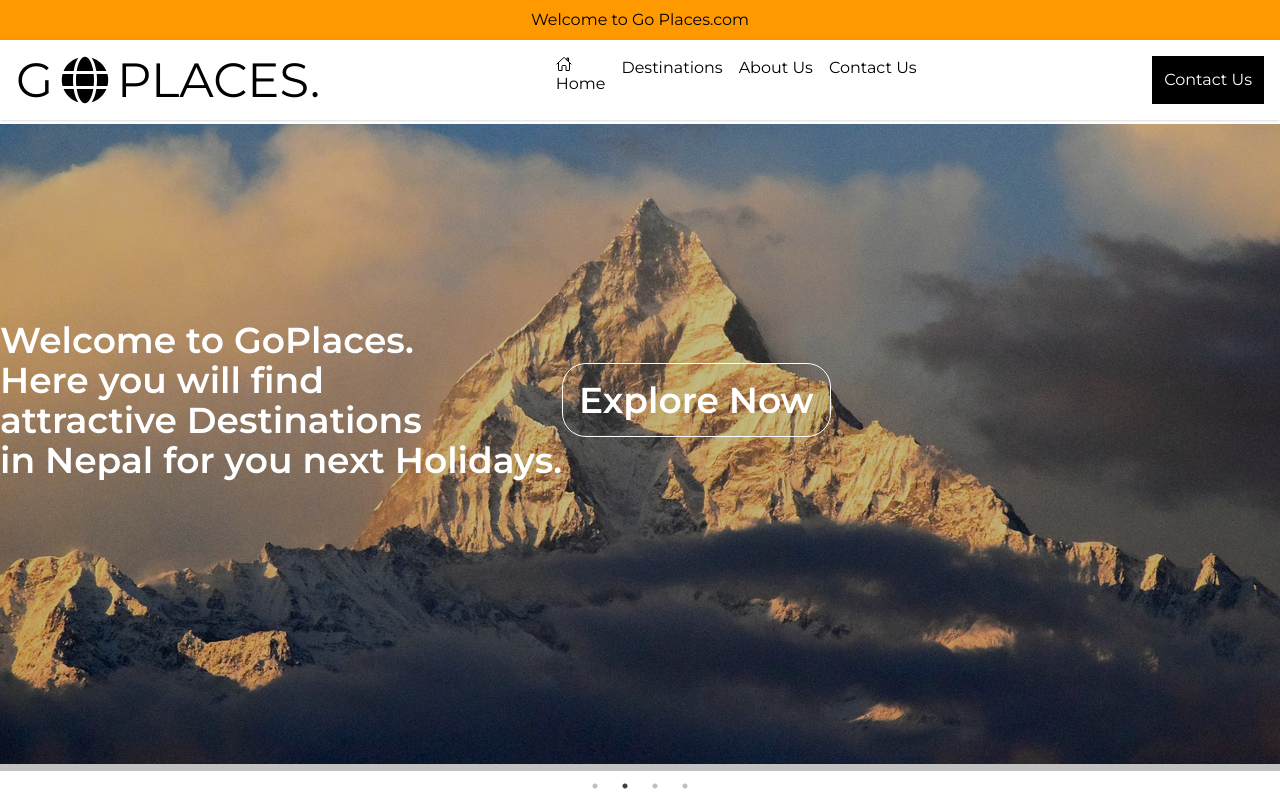
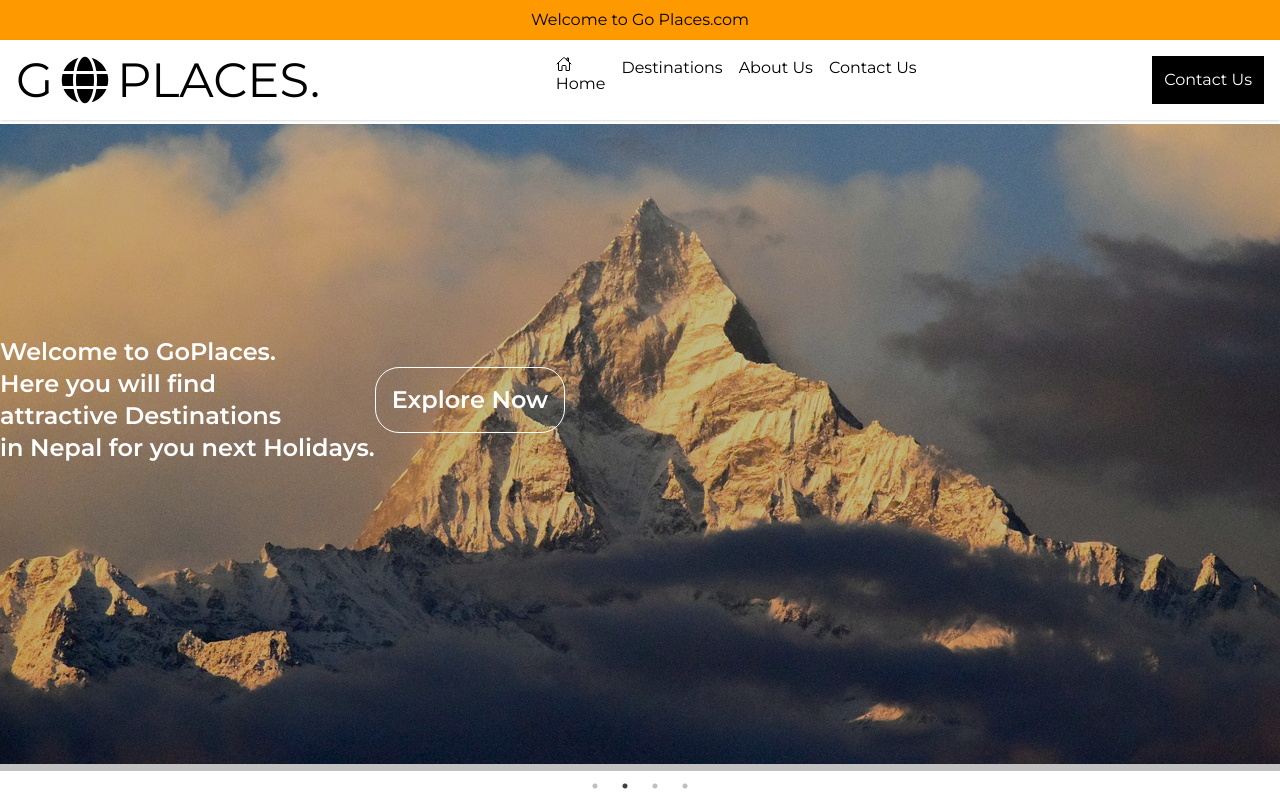
Before and after one commit to bhattabibek/goPlaces, a React (Vite) app in the folder client/: page / in a window 1280 px wide. Shown: the top 800 px of the page. Built offline with nearby package versions, Linux system fonts and the light colour scheme.

Commit message:
Adds Login Form

```diff
--- a/client/src/App.jsx
+++ b/client/src/App.jsx
@@ -4,6 +4,7 @@ import Activities from "./components/Activities";
 import DestinationCard from "./components/DestinationCard";
 import Footer from "./components/Footer";
 import Information from "./components/Information";
+import Login from "./components/Login";
 import Navbar from "./components/Navbar";
 import Parallax from "./components/Parallax";
 import AutoPlay from "./components/Slider";
@@ -25,6 +26,7 @@ function App() {
 <Activities/>
 <Parallax/>
 <Footer/>
+<Login/>
   </>
 
   )
--- /dev/null
+++ b/client/src/components/Login.jsx
@@ -0,0 +1,17 @@
+import React from 'react'
+
+const Login = () => {
+  return (
+    <>
+      <div className='flex flex-col m-10 gap-3 md:m-10 xl:m-100 xl:my-10'>
+        <h1>GO PLACES.</h1>
+        <input  className="border bg-orange-100" type='text' placeholder='Enter you Email or Username'/>
+        <input className="border bg-orange-100" type='password' placeholder='Enter Password'/>
+        <button className='border bg-[#154c79] text-white rounded-md  py-2'>Login</button>
+      </div>
+    </>
+
+  )
+}
+
+export default Login
--- a/client/src/components/Slider.jsx
+++ b/client/src/components/Slider.jsx
@@ -34,7 +34,7 @@ function AutoPlay() {
 
       </Slider>
       <div className="flex flex-row">
-      <div className="absolute inset-0 text-white text-4xl font-bold flex items-center">
+      <div className="absolute inset-0 text-white text-2xl font-bold flex items-center">
   Welcome to GoPlaces.<br/> Here you will find<br/> attractive Destinations <br/>in Nepal for you next Holidays.
   <br/><button className="border border-white rounded-3xl p-4">Explore Now</button>
   </div>
```
Also changed, not shown: client/src/components/Register.jsx (added).
